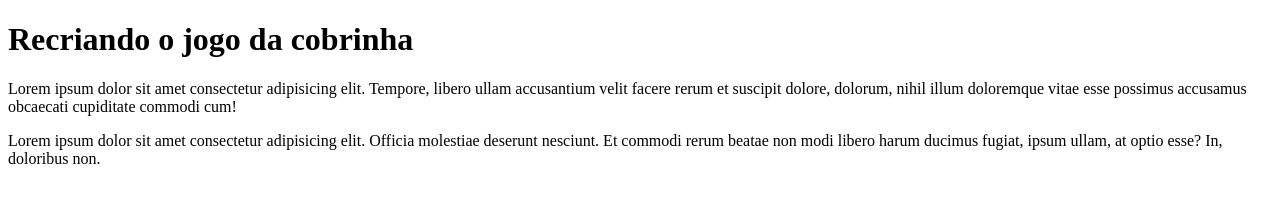
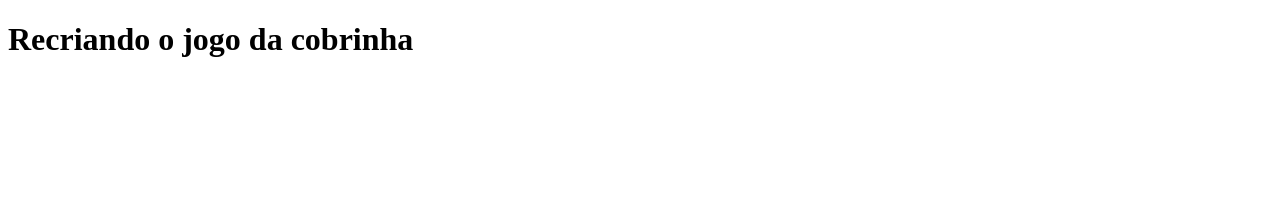
Before and after one commit to mimourao/Jogo-da-cobrinha, a plain HTML site: page Cobrinha/index.html in a window 1280 px wide. Drawn offline with Linux system fonts and the light colour scheme.

Commit message:
atualização

```diff
--- a/Cobrinha/index.html
+++ b/Cobrinha/index.html
@@ -4,11 +4,11 @@
     <meta charset="UTF-8">
     <meta http-equiv="X-UA-Compatible" content="IE=edge">
     <meta name="viewport" content="width=device-width, initial-scale=1.0">
-    <title>Jogo de Acobrinha</title>
+    <title>Jogo da cobrinha</title>
 </head>
 <body>
     <h1>Recriando o jogo da cobrinha</h1>
-    <p>Lorem ipsum dolor sit amet consectetur adipisicing elit. Tempore, libero ullam accusantium velit facere rerum et suscipit dolore, dolorum, nihil illum doloremque vitae esse possimus accusamus obcaecati cupiditate commodi cum!</p>
-    <p>Lorem ipsum dolor sit amet consectetur adipisicing elit. Officia molestiae deserunt nesciunt. Et commodi rerum beatae non modi libero harum ducimus fugiat, ipsum ullam, at optio esse? In, doloribus non.</p>
+
+
 </body>
 </html>
```
